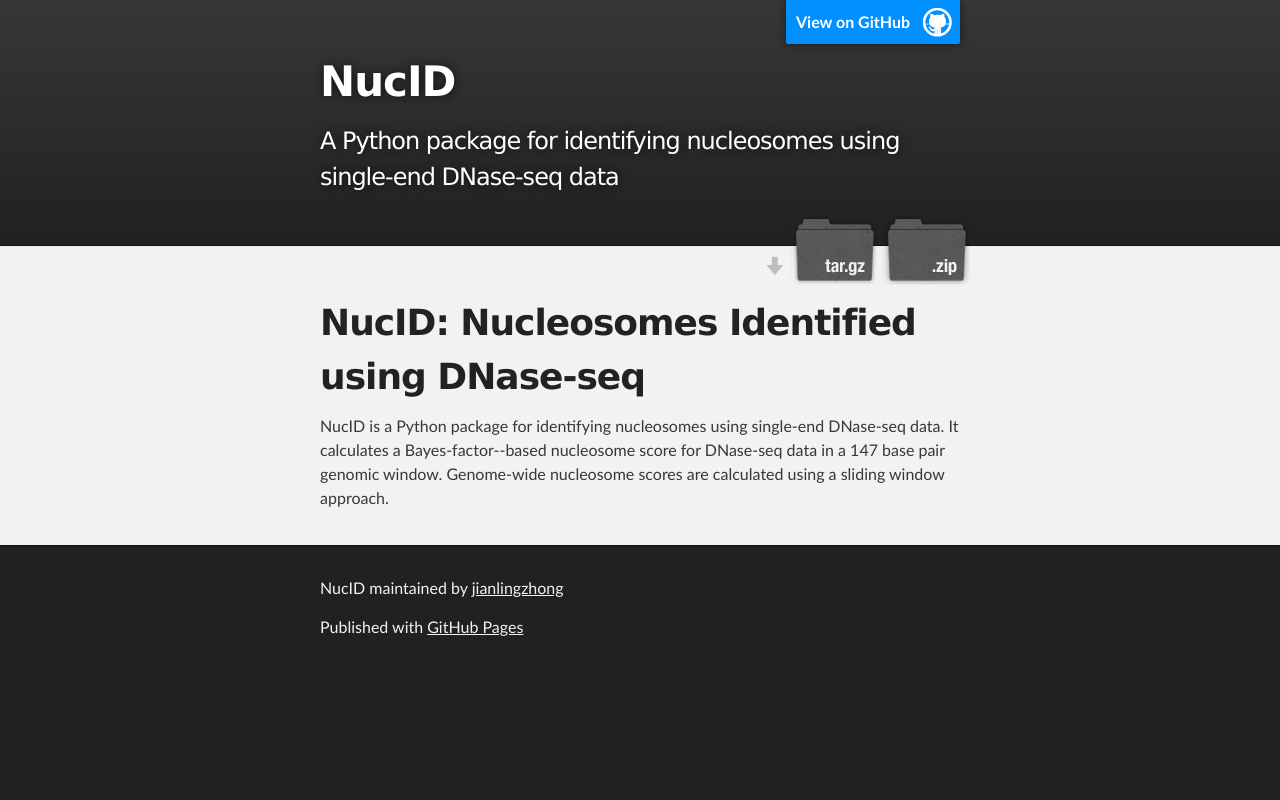
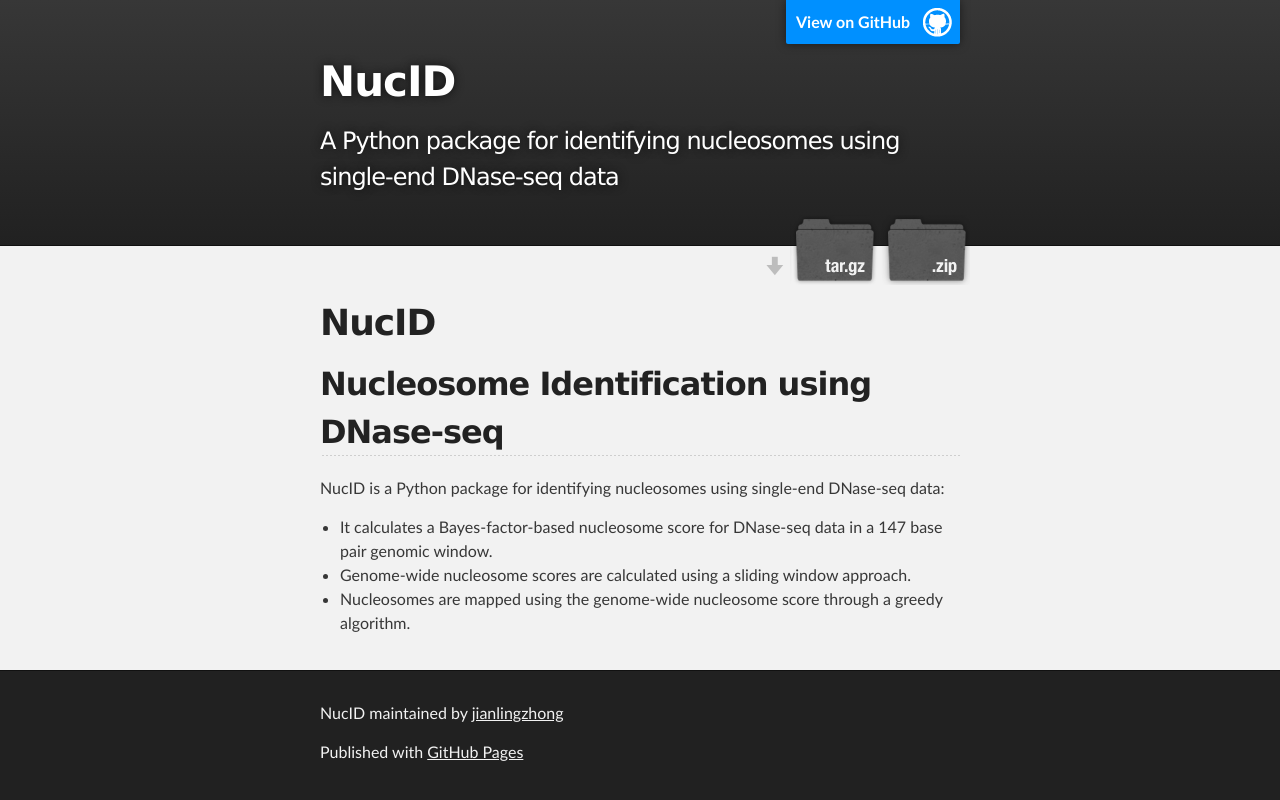
Before and after one commit to HarteminkLab/NucID, a plain HTML site: page index.html in a window 1280 px wide. Drawn offline with Linux system fonts and the light colour scheme.

Commit message:
Create gh-pages branch via GitHub

```diff
--- a/index.html
+++ b/index.html
@@ -32,9 +32,18 @@
     <div id="main_content_wrap" class="outer">
       <section id="main_content" class="inner">
         <h1>
-<a id="nucid-nucleosomes-identified-using-dnase-seq" class="anchor" href="#nucid-nucleosomes-identified-using-dnase-seq" aria-hidden="true"><span class="octicon octicon-link"></span></a>NucID: Nucleosomes Identified using DNase-seq</h1>
+<a id="nucid" class="anchor" href="#nucid" aria-hidden="true"><span class="octicon octicon-link"></span></a>NucID</h1>
 
-<p>NucID is a Python package for identifying nucleosomes using single-end DNase-seq data. It calculates a Bayes-factor--based nucleosome score for DNase-seq data in a 147 base pair genomic window. Genome-wide nucleosome scores are calculated using a sliding window approach. </p>
+<h2>
+<a id="nucleosome-identification-using-dnase-seq" class="anchor" href="#nucleosome-identification-using-dnase-seq" aria-hidden="true"><span class="octicon octicon-link"></span></a>Nucleosome Identification using DNase-seq</h2>
+
+<p>NucID is a Python package for identifying nucleosomes using single-end DNase-seq data:</p>
+
+<ul>
+<li>It calculates a Bayes-factor-based nucleosome score for DNase-seq data in a 147 base pair genomic window. </li>
+<li>Genome-wide nucleosome scores are calculated using a sliding window approach. </li>
+<li>Nucleosomes are mapped using the genome-wide nucleosome score through a greedy algorithm.</li>
+</ul>
       </section>
     </div>
 
--- a/params.json
+++ b/params.json
@@ -1 +1 @@
-{"name":"NucID","tagline":"A Python package for identifying nucleosomes using single-end DNase-seq data","body":"# NucID: Nucleosomes Identified using DNase-seq\r\nNucID is a Python package for identifying nucleosomes using single-end DNase-seq data. It calculates a Bayes-factor--based nucleosome score for DNase-seq data in a 147 base pair genomic window. Genome-wide nucleosome scores are calculated using a sliding window approach. \r\n","google":"UA-68577562-1","note":"Don't delete this file! It's used internally to help with page regeneration."}
+{"name":"NucID","tagline":"A Python package for identifying nucleosomes using single-end DNase-seq data","body":"# NucID\r\n## Nucleosome Identification using DNase-seq\r\nNucID is a Python package for identifying nucleosomes using single-end DNase-seq data:\r\n  * It calculates a Bayes-factor-based nucleosome score for DNase-seq data in a 147 base pair genomic window. \r\n  * Genome-wide nucleosome scores are calculated using a sliding window approach. \r\n  * Nucleosomes are mapped using the genome-wide nucleosome score through a greedy algorithm.\r\n","google":"UA-68577562-1","note":"Don't delete this file! It's used internally to help with page regeneration."}
```
